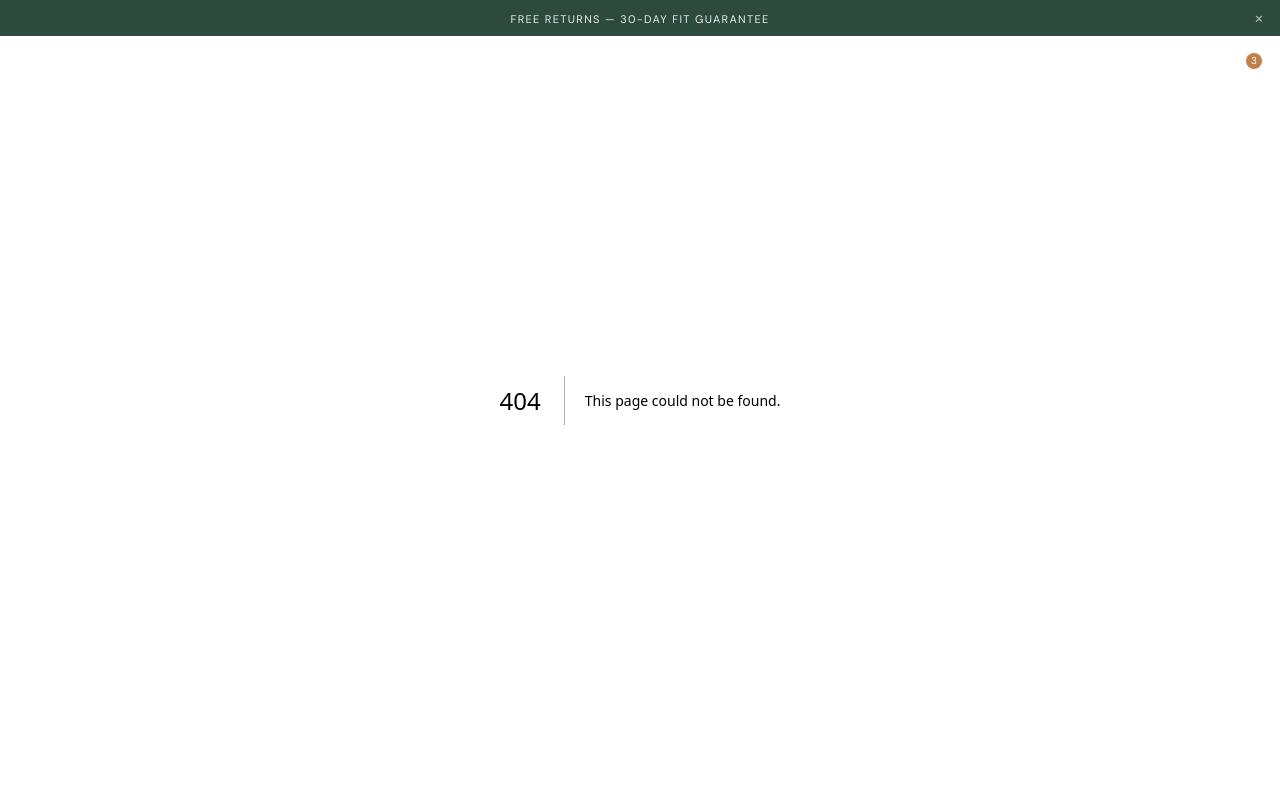
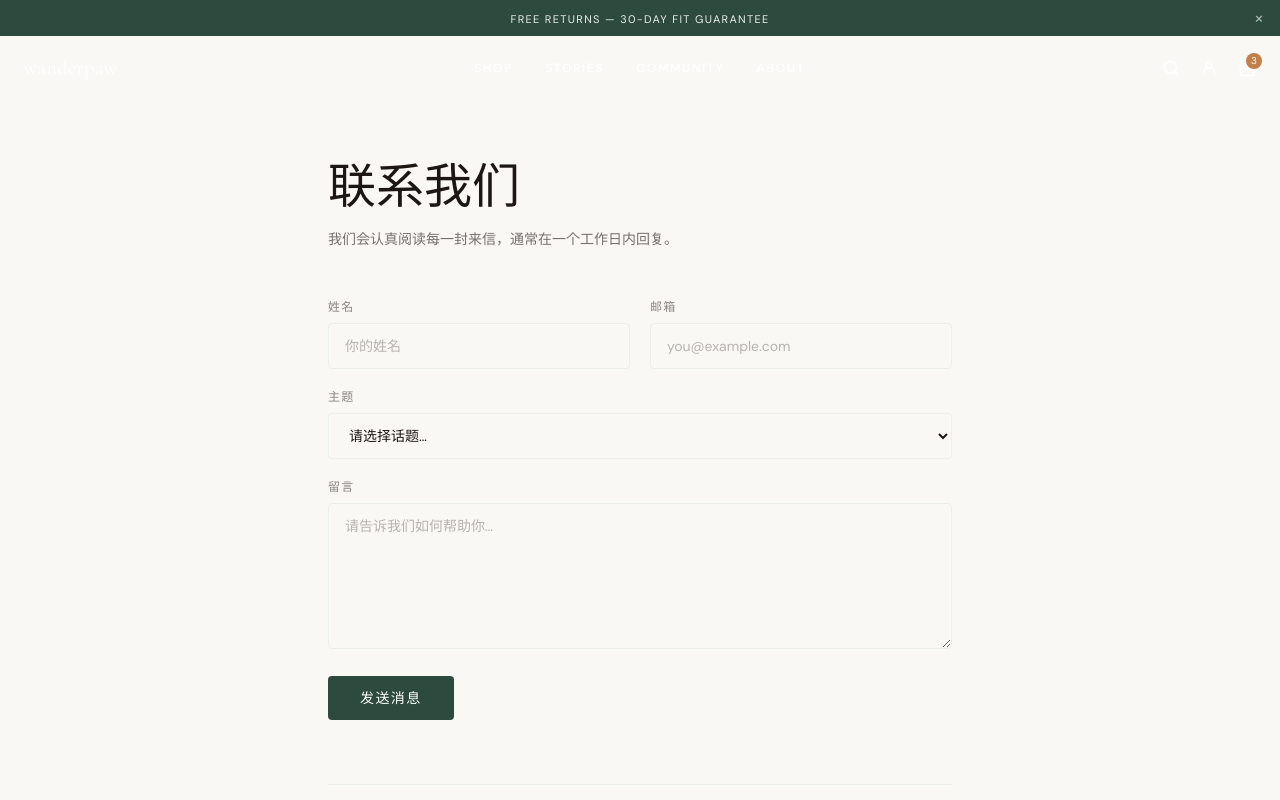
Before and after one commit to levilrs31-oss/pet-outdoor-lrs, a Next.js app: page /contact in a window 1280 px wide. Before the commit this address had no page. Shown: the top 800 px of the page. Built offline with nearby package versions, Linux system fonts and the light colour scheme.

Commit message:
功能：新增 /contact 联系我们页（含表单交互）

```diff
--- /dev/null
+++ b/app/contact/page.tsx
@@ -0,0 +1,131 @@
+/* app/contact/page.tsx */
+"use client";
+
+import { useState } from "react";
+import Footer from "@/components/layout/Footer";
+
+export default function ContactPage() {
+  const [submitted, setSubmitted] = useState(false);
+  const [form, setForm] = useState({ name: "", email: "", subject: "", message: "" });
+
+  function handleChange(e: React.ChangeEvent<HTMLInputElement | HTMLTextAreaElement | HTMLSelectElement>) {
+    setForm((prev) => ({ ...prev, [e.target.name]: e.target.value }));
+  }
+
+  function handleSubmit(e: React.FormEvent) {
+    e.preventDefault();
+    setSubmitted(true);
+  }
+
+  const inputClass =
+    "w-full font-sans text-sm border border-surface rounded-sm px-4 py-3 bg-bg text-text placeholder:text-text/30 focus:border-brand focus:outline-none transition-colors duration-200";
+
+  return (
+    <>
+      <main style={{ paddingTop: "var(--header-h, 64px)" }}>
+        <div className="max-w-2xl mx-auto px-6 py-16">
+          <h1 className="font-serif text-5xl font-light text-text mb-4">联系我们</h1>
+          <p className="font-sans text-sm text-text/60 leading-relaxed mb-12">
+            我们会认真阅读每一封来信，通常在一个工作日内回复。
+          </p>
+
+          {submitted ? (
+            <div className="bg-surface rounded-lg p-10 text-center">
+              <p className="font-serif text-3xl font-light text-text mb-3">消息已收到。</p>
+              <p className="font-sans text-sm text-text/60">
+                我们会在一个工作日内回复至 <strong className="text-text">{form.email}</strong>。
+              </p>
+            </div>
+          ) : (
+            <form onSubmit={handleSubmit} className="space-y-5">
+              <div className="grid grid-cols-1 md:grid-cols-2 gap-5">
+                <div>
+                  <label className="font-sans text-xs tracking-[0.1em] uppercase text-text/50 mb-2 block">
+                    姓名
+                  </label>
+                  <input
+                    required
+                    type="text"
+                    name="name"
+                    value={form.name}
+                    onChange={handleChange}
+                    placeholder="你的姓名"
+                    className={inputClass}
+                  />
+                </div>
+                <div>
+                  <label className="font-sans text-xs tracking-[0.1em] uppercase text-text/50 mb-2 block">
+                    邮箱
+                  </label>
+                  <input
+                    required
+                    type="email"
+                    name="email"
+                    value={form.email}
+                    onChange={handleChange}
+                    placeholder="you@example.com"
+                    className={inputClass}
+                  />
+                </div>
+              </div>
+
+              <div>
+                <label className="font-sans text-xs tracking-[0.1em] uppercase text-text/50 mb-2 block">
+                  主题
+                </label>
+                <select
+                  name="subject"
+                  value={form.subject}
+                  onChange={handleChange}
+                  className={inputClass}
+                >
+                  <option value="">请选择话题…</option>
+                  <option value="order">订单与配送</option>
+                  <option value="returns">退货与换货</option>
+                  <option value="sizing">尺码咨询</option>
+                  <option value="ambassadors">品牌大使申请</option>
+                  <option value="other">其他</option>
+                </select>
+              </div>
+
+              <div>
+                <label className="font-sans text-xs tracking-[0.1em] uppercase text-text/50 mb-2 block">
+                  留言
+                </label>
+                <textarea
+                  required
+                  name="message"
+                  value={form.message}
+                  onChange={handleChange}
+                  placeholder="请告诉我们如何帮助你…"
+                  rows={6}
+                  className={inputClass}
+                />
+              </div>
+
+              <button
+                type="submit"
+                className="font-sans text-sm tracking-[0.1em] uppercase bg-brand text-white px-8 py-3 rounded-sm hover:bg-brand/90 transition-colors duration-200"
+              >
+                发送消息
+              </button>
+            </form>
+          )}
+
+          {/* 其他联系方式 */}
+          <div className="mt-16 pt-12 border-t border-surface grid grid-cols-1 md:grid-cols-2 gap-8">
+            <div>
+              <p className="font-sans text-xs tracking-[0.15em] uppercase text-text/40 mb-2">邮件</p>
+              <p className="font-sans text-sm text-text">hello@wanderpaw.com</p>
+            </div>
+            <div>
+              <p className="font-sans text-xs tracking-[0.15em] uppercase text-text/40 mb-2">工作时间</p>
+              <p className="font-sans text-sm text-text">周一至周五，上午 9 点–下午 5 点（太平洋时间）</p>
+            </div>
+          </div>
+        </div>
+      </main>
+      <Footer />
+    </>
+  );
+}
```
